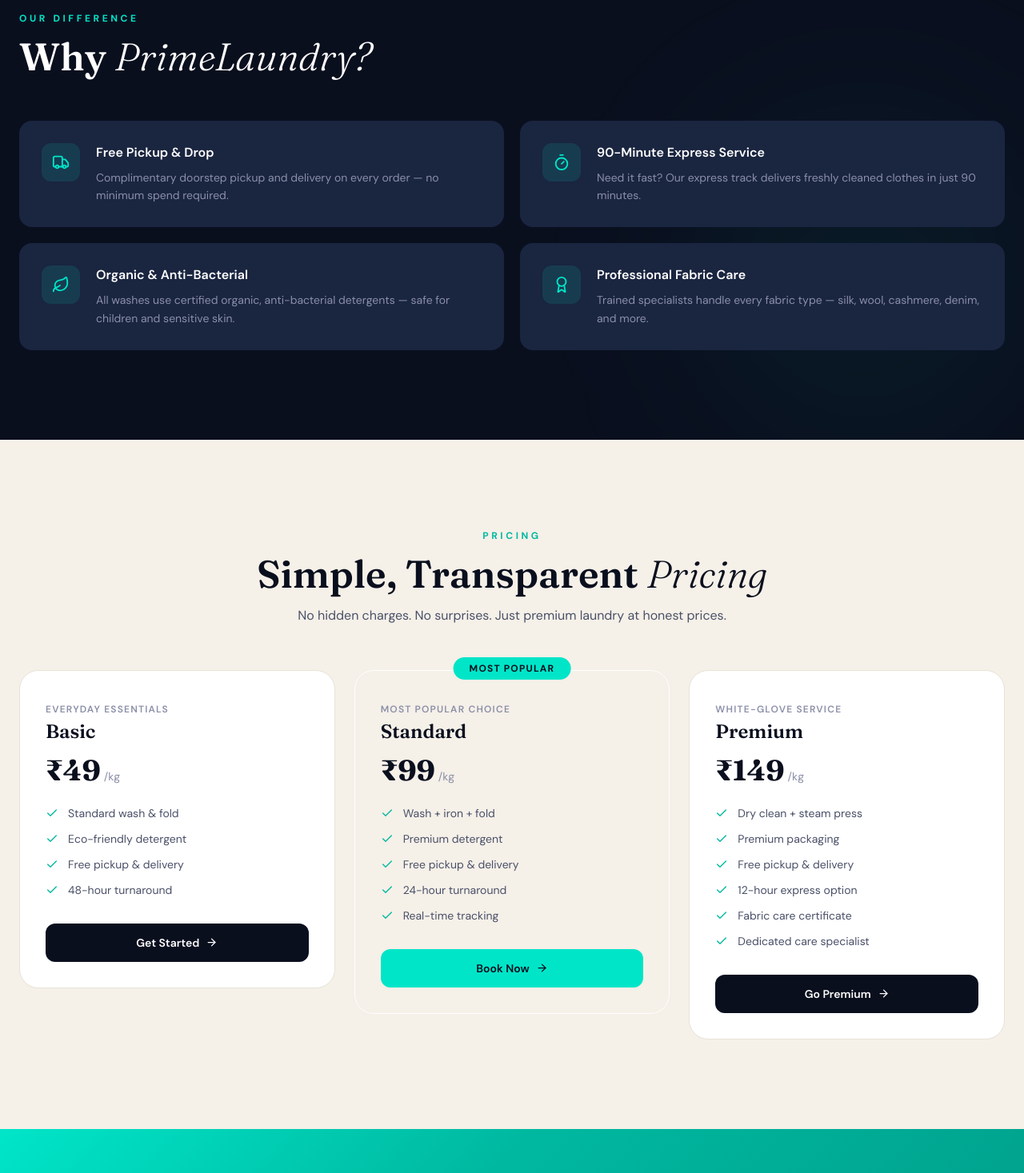
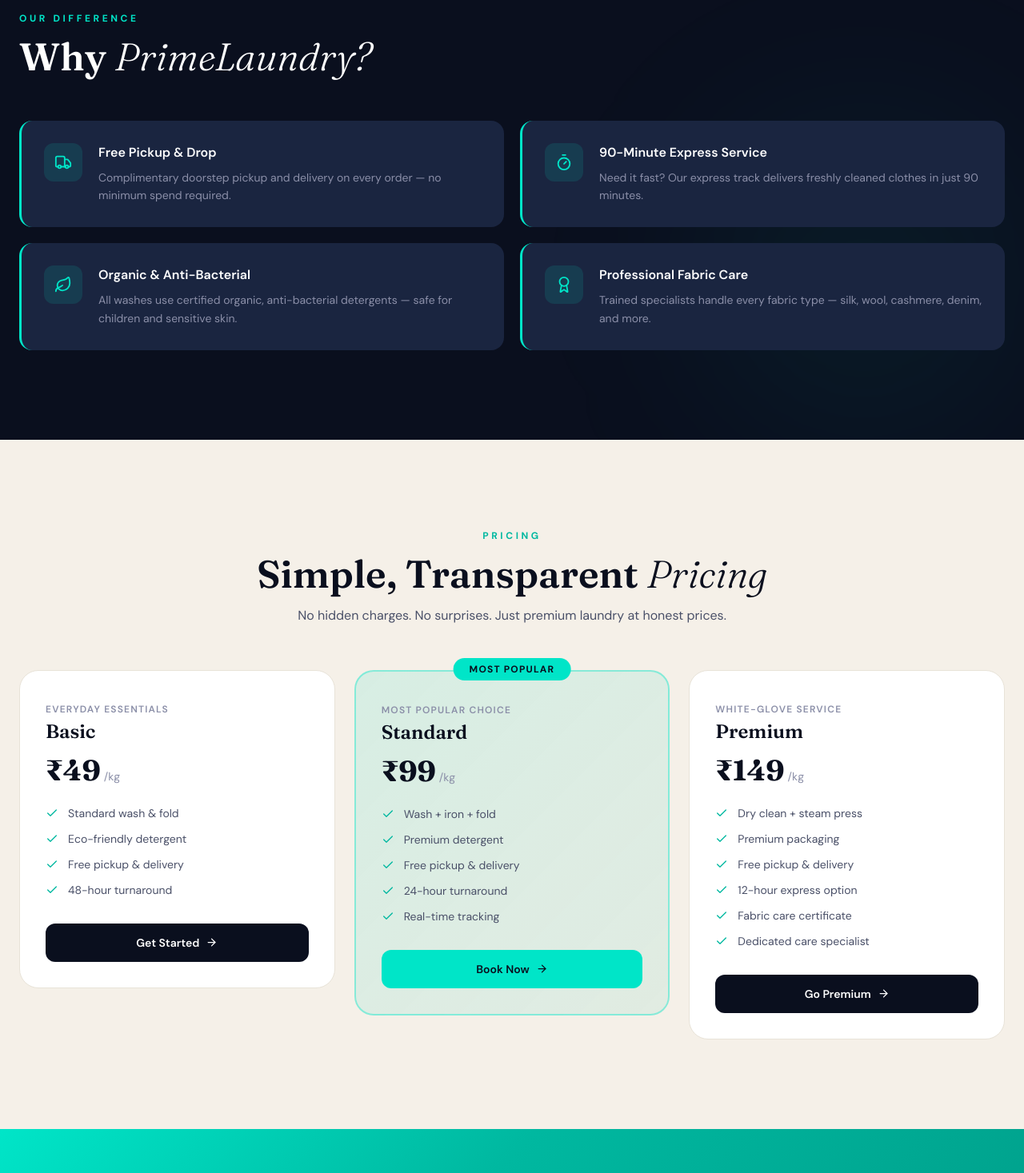
Before and after one commit to Utkarshkumar29/PrimeLaundry, a Next.js app: page / in a window 1280 px wide. Shown: the part 3989-5456 px from the top of the page at 80% size. Built offline with nearby package versions, Linux system fonts and the light colour scheme.

Commit message:
landing page popular card fix

```diff
--- a/app/globals.css
+++ b/app/globals.css
@@ -69,3 +69,12 @@
 .stats-gradient {
   background: linear-gradient(135deg, #00E5C8 0%, #00b8a0 40%, #009985 100%);
 }
+
+.pricing-popular {
+  background: linear-gradient(135deg, rgba(0, 229, 200, 0.12) 0%, rgba(0, 184, 160, 0.08) 100%);
+  border: 2px solid rgba(0, 229, 200, 0.4);
+}
+
+.teal-border-card {
+  border-left: 3px solid var(--teal);
+}
```
